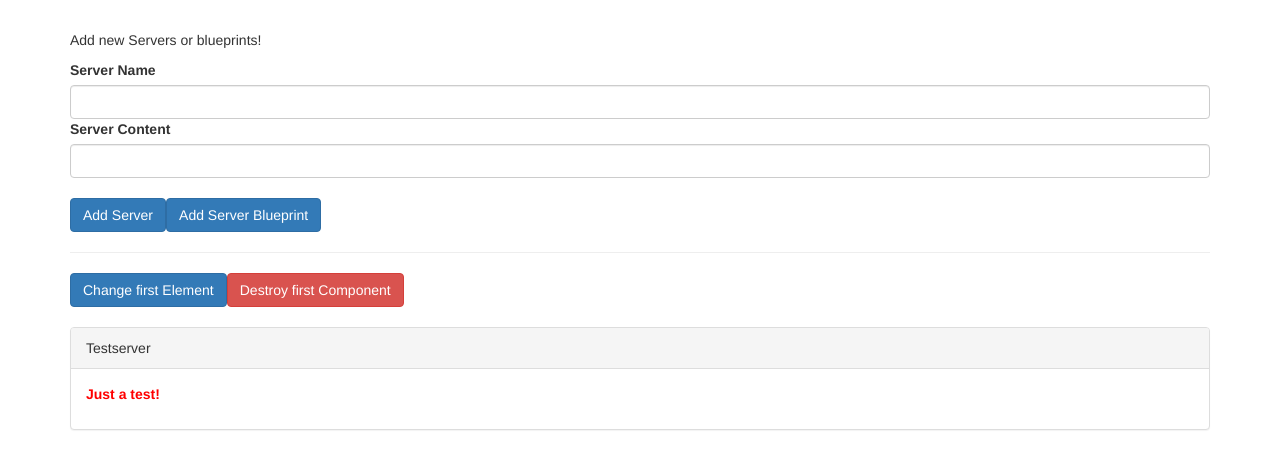
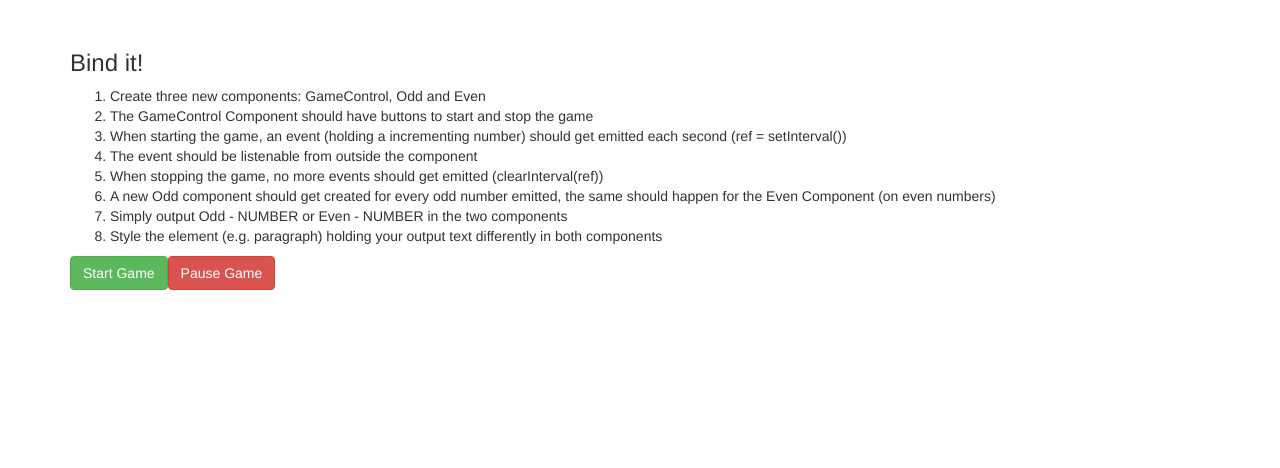
Before and after one commit to renantee/Angular, an Angular app in the folder my-first-app/: page / in a window 1280 px wide. Shown: the top 468 px of the page. Built offline with nearby package versions, Linux system fonts and the light colour scheme.

Commit message:
Assignment 4: Practicing property & event binding and view encapsulation

```diff
--- a/my-first-app/src/app/app.component.html
+++ b/my-first-app/src/app/app.component.html
@@ -1,23 +1,28 @@
 <div class="container">
-  <app-cockpit
-    (serverCreated)="onServerAdded($event)"
-    (bpCreated)="onBlueprintAdded($event)"
-  ></app-cockpit>
-  <hr>
   <div class="row">
     <div class="col-xs-12">
-      <button class="btn btn-primary" (click)="onChangeFirst()">Change first Element</button>
-      <button class="btn btn-danger" (click)="onDestroyFirst()">Destroy first Component</button>
-      <br><br>
-      <app-server-element
-        *ngFor="let serverElement of serverElements"
-        [srvElement]="serverElement"
-        [name]="serverElement.name">
-        <p #contentParagraph>
-          <strong *ngIf="serverElement.type === 'server'" style="color: red">{{ serverElement.content }}</strong>
-          <em *ngIf="serverElement.type === 'blueprint'">{{ serverElement.content }}</em>
-        </p>
-      </app-server-element>
+      <h3>Bind it!</h3>
+      <ol>
+        <li>Create three new components: GameControl, Odd and Even</li>
+        <li>The GameControl Component should have buttons to start and stop the game</li>
+        <li>When starting the game, an event (holding a incrementing number) should get emitted each second (ref = setInterval())</li>
+        <li>The event should be listenable from outside the component</li>
+        <li>When stopping the game, no more events should get emitted (clearInterval(ref))</li>
+        <li>A new Odd component should get created for every odd number emitted, the same should happen for the Even Component (on even numbers)</li>
+        <li>Simply output Odd - NUMBER or Even - NUMBER in the two components</li>
+        <li>Style the element (e.g. paragraph) holding your output text differently in both components</li>
+      </ol>
+    </div>
+  </div>
+  <div class="row">
+    <div class="col-xs-12">
+      <app-game-control (intervalFired)="onIntervalFired($event)"></app-game-control>
+    </div>
+  </div>
+  <div class="row">
+    <div class="col-xs-12">
+      <app-odd *ngFor="let oddNumber of oddNumbers" [number]="oddNumber"></app-odd>
+      <app-even *ngFor="let evenNumber of evenNumbers" [number]="evenNumber"></app-even>
     </div>
   </div>
 </div>
--- a/my-first-app/src/app/app.component.ts
+++ b/my-first-app/src/app/app.component.ts
@@ -6,29 +6,14 @@
   styleUrls: ['./app.component.css']
 })
 export class AppComponent {
-  serverElements = [{type: 'server', name: 'Testserver', content: 'Just a test!'}];
+  oddNumbers: number[] = [];
+  evenNumbers: number[] = [];
 
-  onServerAdded(serverData: {serverName: string, serverContent: string}) {
-    this.serverElements.push({
-      type: 'server',
-      name: serverData.serverName,
-      content: serverData.serverContent
-    });
-  }
-
-  onBlueprintAdded(blueprintData: {serverName: string, serverContent: string}) {
-    this.serverElements.push({
-      type: 'blueprint',
-      name: blueprintData.serverName,
-      content: blueprintData.serverContent
-    });
-  }
-
-  onChangeFirst() {
-    this.serverElements[0].name = 'Changed!';
-  }
-
-  onDestroyFirst() {
-    this.serverElements.splice(0, 1);
+  onIntervalFired(firedNumber: number) {
+    if (firedNumber % 2 === 0) {
+      this.evenNumbers.push(firedNumber);
+    } else {
+      this.oddNumbers.push(firedNumber);
+    }
   }
 }
--- /dev/null
+++ b/my-first-app/src/app/even/even.component.css
@@ -0,0 +1,3 @@
+p {
+  color: green;
+}
--- /dev/null
+++ b/my-first-app/src/app/even/even.component.html
@@ -0,0 +1 @@
+<p>Even - {{ number }}</p>
--- /dev/null
+++ b/my-first-app/src/app/even/even.component.ts
@@ -0,0 +1,16 @@
+import { Component, OnInit, Input } from '@angular/core';
+
+@Component({
+  selector: 'app-even',
+  templateUrl: './even.component.html',
+  styleUrls: ['./even.component.css']
+})
+export class EvenComponent implements OnInit {
+  @Input() number: number;
+
+  constructor() { }
+
+  ngOnInit() {
+  }
+
+}
--- /dev/null
+++ b/my-first-app/src/app/game-control/game-control.component.html
@@ -0,0 +1,2 @@
+<button class="btn btn-success" (click)="onStartGame()">Start Game</button>
+<button class="btn btn-danger" (click)="onPauseGame()">Pause Game</button>
--- /dev/null
+++ b/my-first-app/src/app/game-control/game-control.component.ts
@@ -0,0 +1,29 @@
+import { Component, OnInit, EventEmitter, Output } from '@angular/core';
+
+@Component({
+  selector: 'app-game-control',
+  templateUrl: './game-control.component.html',
+  styleUrls: ['./game-control.component.css']
+})
+export class GameControlComponent implements OnInit {
+  @Output() intervalFired = new EventEmitter<number>();
+  interval;
+  lastNumber = 0;
+
+  constructor() { }
+
+  ngOnInit() {
+  }
+
+  onStartGame() {
+    this.interval = setInterval(() => {
+      this.intervalFired.emit(this.lastNumber + 1);
+      this.lastNumber++;
+    }, 1000);
+  }
+
+  onPauseGame() {
+    clearInterval(this.interval);
+  }
+
+}
--- /dev/null
+++ b/my-first-app/src/app/odd/odd.component.css
@@ -0,0 +1,3 @@
+p {
+  color: blue;
+}
--- /dev/null
+++ b/my-first-app/src/app/odd/odd.component.html
@@ -0,0 +1 @@
+<p>Odd - {{ number }}</p>
--- /dev/null
+++ b/my-first-app/src/app/odd/odd.component.ts
@@ -0,0 +1,16 @@
+import { Component, OnInit, Input } from '@angular/core';
+
+@Component({
+  selector: 'app-odd',
+  templateUrl: './odd.component.html',
+  styleUrls: ['./odd.component.css']
+})
+export class OddComponent implements OnInit {
+  @Input() number: number;
+
+  constructor() { }
+
+  ngOnInit() {
+  }
+
+}
```
Also changed, not shown: my-first-app/src/app/app.module.ts (+6 -4 lines), my-first-app/src/app/game-control/game-control.component.css (added).
